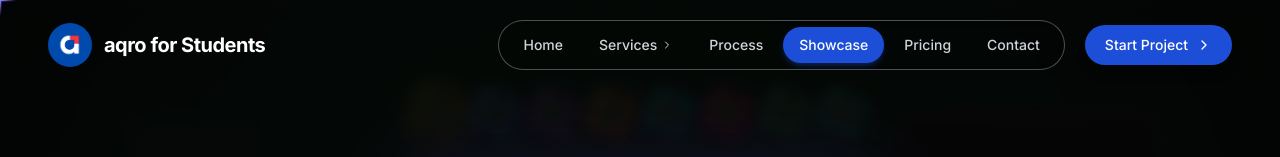
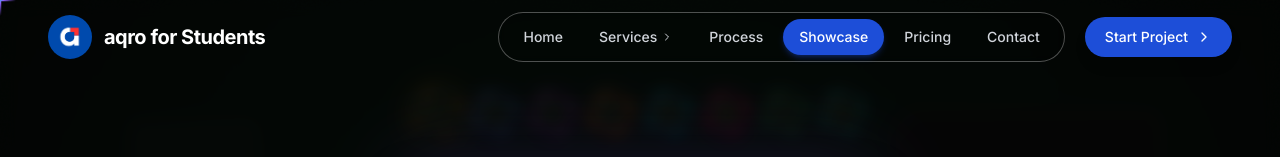
Before and after one commit to rishabh552/Academic-Excellence, a React (Vite) app: page /showcase in a window 1280 px wide. Shown: the top 157 px of the page. Built offline with nearby package versions, Linux system fonts and the light colour scheme.

Commit message:
fixed filter chip system

```diff
--- a/src/components/ui/modern-navbar.tsx
+++ b/src/components/ui/modern-navbar.tsx
@@ -132,7 +132,9 @@ export function ModernNavbar() {
           "fixed top-0 left-0 right-0 z-50 transition-all duration-300 border-b",
           isScrolled
             ? "bg-obsidian/90 md:bg-obsidian/80 backdrop-blur-lg md:backdrop-blur-xl saturate-150 border-white/5 shadow-lg shadow-black/10 py-3"
-            : "bg-transparent border-transparent py-5"
+            : "bg-transparent border-transparent py-5",
+          // Reduce padding on mobile showcase to prevent overlap with filter chips
+          location.pathname === "/showcase" && "py-2 md:py-3"
         )}
       >
         <div className="w-full px-6 md:px-8 lg:px-12">
```
